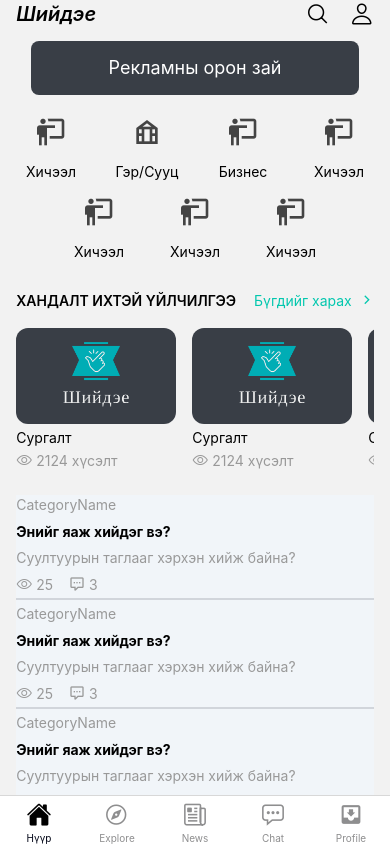
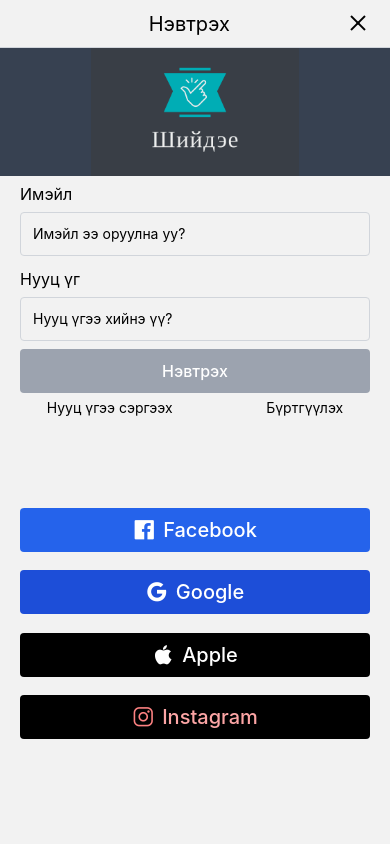
Before and after one commit to Leap-3-Demo-Team-1/Job_Request_Mobile, a React Native app: screen /Login in a window 390 px wide. Built offline with nearby package versions, Linux system fonts and the light colour scheme.

Commit message:
profileLogout and Log in

```diff
--- a/navigator/Stack.tsx
+++ b/navigator/Stack.tsx
@@ -1,6 +1,7 @@
 import {createStackNavigator} from '@react-navigation/stack';
 import HomeScreen from '../screen/Home';
 import BottomTabNavigator from './Bottom';
+import Login from '../screen/login';
 type RootStackParamList = {};
 const Stack = createStackNavigator<RootStackParamList>();
 
@@ -14,6 +15,13 @@
           headerShown: false,
         }}
       />
+      <Stack.Screen
+        name={"Login" as never}
+        component={Login}
+        options={{
+          headerShown: false,
+        }}
+      />
     </Stack.Navigator>
   );
 };
--- /dev/null
+++ b/screen/login.tsx
@@ -0,0 +1,64 @@
+import { useNavigation } from "@react-navigation/native"
+import { Image, SafeAreaView, Text, TextInput, TouchableOpacity, View } from "react-native"
+import Ionicons from 'react-native-vector-icons/Ionicons'
+
+const Login = () => {
+    const navigation = useNavigation();
+    return (
+        <SafeAreaView>
+            <View className="w-full h-12 border-b border-gray-300 flex-row items-center justify-end pr-4">
+                <Text className="text-xl pr-28">Нэвтрэх</Text>
+                <Ionicons name="md-close-outline" size={32} onPress={() => { navigation.goBack() }} />
+            </View>
+            <View className="w-full h-32 flex items-center bg-gray-700">
+                <Image source={require("../assets/logo.png")} className="h-full w-52" />
+            </View>
+            <View className="w-full h-2/6 flex justify-around">
+                <View className="w-full h-20 pl-5 justify-around">
+                    <Text className="text-base">Имэйл</Text>
+                    <TextInput
+                        className="w-11.5/12 h-11 rounded border border-gray-300 pl-3 flex mr-5"
+                        placeholder="Имэйл ээ оруулна уу?"
+                    />
+                </View>
+                <View className="w-full h-20 pl-5 justify-around">
+                    <Text className="text-base">Нууц үг</Text>
+                    <TextInput
+                        className="w-11.5/12 h-11 rounded border border-gray-300 pl-3 flex mr-5"
+                        placeholder="Нууц үгээ хийнэ үү?"
+                    />
+                </View>
+                <TouchableOpacity className="w-11.5/12 h-11 ml-5 mr-5 rounded bg-gray-400 flex items-center justify-center">
+                    <Text className="text-white text-base font-medium">Нэвтрэх</Text>
+                </TouchableOpacity>
+                <View className="flex-row w-full justify-around">
+                    <TouchableOpacity>
+                        <Text>Нууц үгээ сэргээх</Text>
+                    </TouchableOpacity>
+                    <TouchableOpacity>
+                        <Text>Бүртгүүлэх</Text>
+                    </TouchableOpacity>
+                </View>
+            </View>
+            <View className="h-[330px] w-full justify-around pt-20">
+                <TouchableOpacity className="w-11.5/12 h-11 ml-5 mr-5 rounded bg-blue-600 flex-row items-center justify-center">
+                    <Ionicons name="logo-facebook" size={22} style={{color:"white"}}/>
+                    <Text className="text-white text-xl font-medium ml-2">Facebook</Text>
+                </TouchableOpacity>
+                <TouchableOpacity className="w-11.5/12 h-11 ml-5 mr-5 rounded bg-blue-700 flex-row items-center justify-center">
+                    <Ionicons name="logo-google" size={22} style={{color:"white"}}/>
+                    <Text className="text-white text-xl font-medium ml-2">Google</Text>
+                </TouchableOpacity>
+                <TouchableOpacity className="w-11.5/12 h-11 ml-5 mr-5 rounded bg-black flex-row items-center justify-center">
+                    <Ionicons name="logo-apple" size={22} style={{color:"white"}}/>
+                    <Text className="text-white text-xl font-medium ml-2">Apple</Text>
+                </TouchableOpacity>
+                <TouchableOpacity className="w-11.5/12 h-11 ml-5 mr-5 rounded bg-black flex-row items-center justify-center">
+                    <Ionicons name="logo-instagram" size={22} style={{color:"#fc8181"}}/>
+                    <Text className="text-red-300 text-xl font-medium ml-2">Instagram</Text>
+                </TouchableOpacity>
+            </View>
+        </SafeAreaView>
+    )
+}
+export default Login;
--- a/screen/profileLogout.tsx
+++ b/screen/profileLogout.tsx
@@ -1,10 +1,37 @@
-import { View } from "react-native"
+import { Button, SafeAreaView, Text, TouchableOpacity, View } from "react-native"
+import Ionicons from 'react-native-vector-icons/Ionicons'
+import { useNavigation } from "@react-navigation/native"
 
 const ProfileLogout = () => {
-    return(
-        <View>
-
-        </View>
+    const navigation = useNavigation();
+    return (
+        <SafeAreaView>
+            <View className="h-full w-full">
+                <View className="w-full h-14 flex justify-between items-center flex-row border-b border-gray-300">
+                    <Text className="text-xl pl-4">Profile</Text>
+                    <View className="h-full w-36 flex-row items-center justify-around">
+                        <Ionicons name="person-outline" size={26} />
+                        <TouchableOpacity className="w-16 h-8 border border-gray-300 flex items-center justify-center rounded">
+                            <Text>Login</Text>
+                        </TouchableOpacity>
+                    </View>
+                </View>
+                <View className="w-full h-2/3 flex items-center justify-center mt-10">
+                    <View className="w-80 h-3/5 flex-column items-center justify-around">
+                        <View className="flex items-center justify-between h-2/3 w-full">
+                            <View className="w-24 h-24 bg-teal-400 rounded-full flex items-center justify-center">
+                                <Ionicons name="person-outline" size={50} style={{ color: "white" }} />
+                            </View>
+                            <Text className="text-base text-center w-52">Нэвтэрсний дараа үүнийг ашиглана уу?</Text>
+                            <Text className="text-gray-500">Нэвтрэх шаардлагатай</Text>
+                        </View>
+                        <TouchableOpacity onPress={() => {navigation.navigate("Login" as never)}} className="w-48 h-12 bg-teal-600 flex items-center justify-center rounded">
+                            <Text className="text-white text-base font-medium">Нэвтрэх/Бүртгүүлэх</Text>
+                        </TouchableOpacity>
+                    </View>
+                </View>
+            </View>
+        </SafeAreaView>
     )
 }
 export default ProfileLogout;
```
